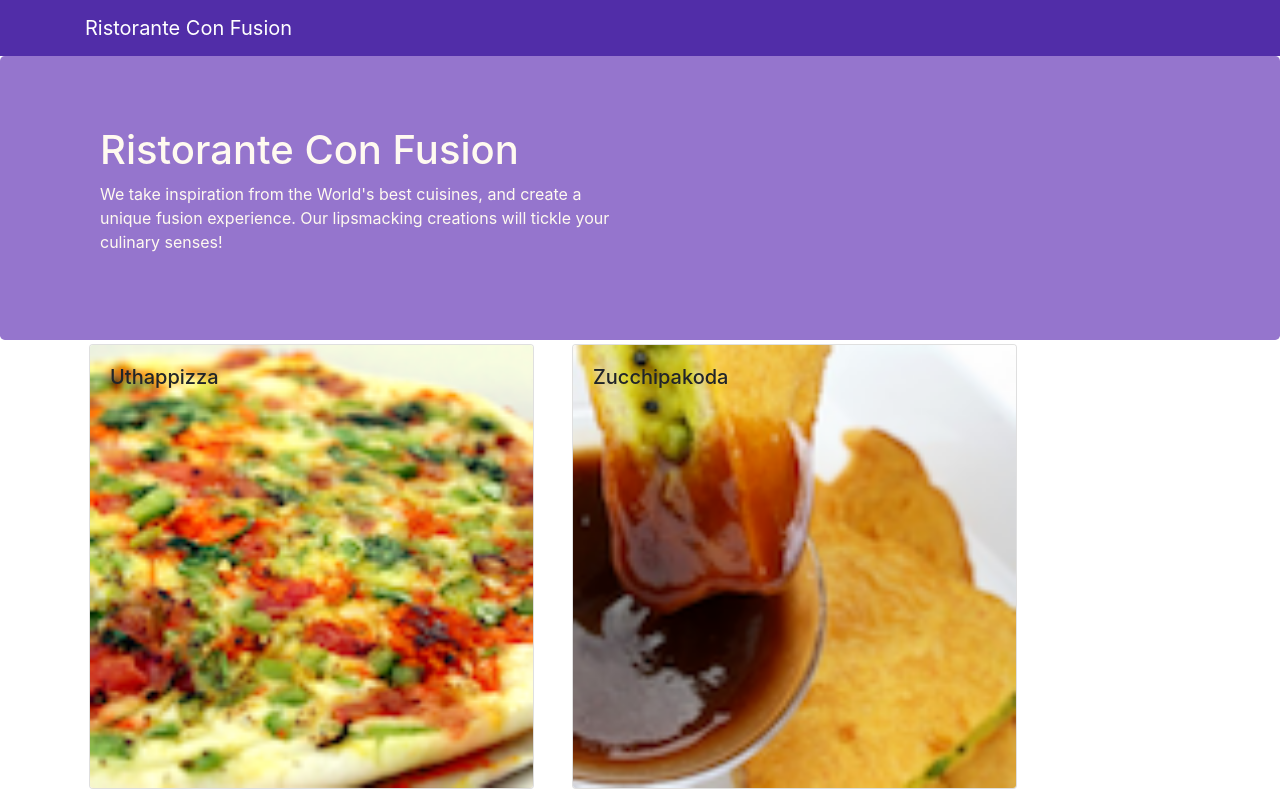
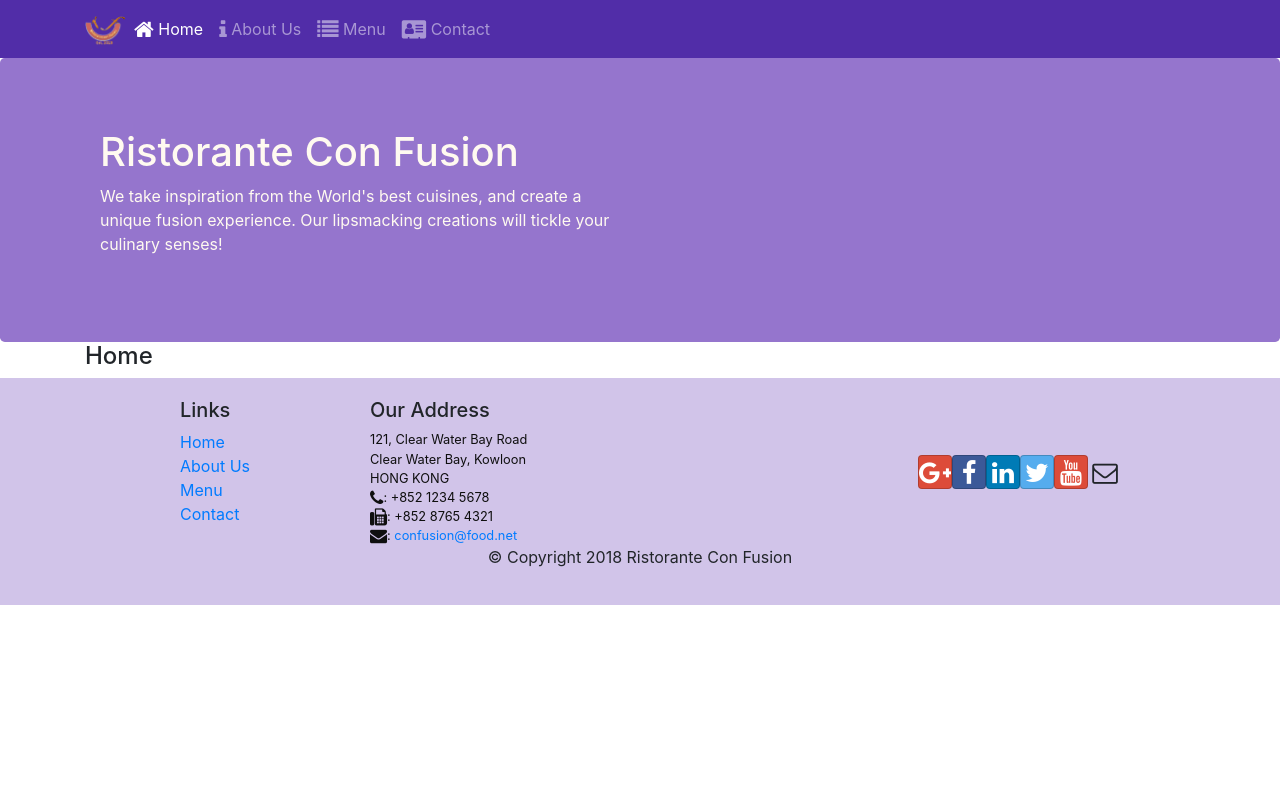
Before and after one commit to maoworshipper/react-confusion, a React (Create React App) app: page /home in a window 1280 px wide. Shown: the top 795 px of the page. Built offline with nearby package versions, Linux system fonts and the light colour scheme.

Commit message:
React Router OK

```diff
--- a/package.json
+++ b/package.json
@@ -12,6 +12,7 @@
     "react": "^17.0.2",
     "react-dom": "^17.0.2",
     "react-popper": "^0.9.5",
+    "react-router-dom": "^5.2.0",
     "react-scripts": "4.0.2",
     "reactstrap": "^5.0.0",
     "web-vitals": "^1.1.2"
--- a/src/App.js
+++ b/src/App.js
@@ -1,15 +1,18 @@
 import { Component } from 'react';
 import Main from './components/MainComponent';
 import './App.css';
+import { BrowserRouter } from 'react-router-dom';
 
 
 class App extends Component {
 
 render() {
   return(
+    <BrowserRouter>
     <div>
       <Main />
     </div>
+    </BrowserRouter>
   );
 }
 }
--- a/src/components/FooterComponent.js
+++ b/src/components/FooterComponent.js
@@ -1,4 +1,5 @@
 import React from 'react';
+import { Link } from 'react-router-dom';
 
 function Footer(props){
     return(
@@ -8,10 +9,10 @@
                     <div className="col-4 offset-1 col-sm-2">
                         <h5>Links</h5>
                         <ul className="list-unstyled">
-                            <li><a href="#">Home</a></li>
-                            <li><a href="#">About</a></li>
-                            <li><a href="#">Menu</a></li>
-                            <li><a href="contactus.html">Contact</a></li>
+                            <li><Link to="/home">Home</Link></li>
+                            <li><Link to="/aboutus">About Us</Link></li>
+                            <li><Link to="/menu">Menu</Link></li>
+                            <li><Link to="/contact">Contact</Link></li>
                         </ul>
                     </div>
                     <div className="col-7 col-sm-5">
--- a/src/components/HeaderComponent.js
+++ b/src/components/HeaderComponent.js
@@ -1,14 +1,56 @@
 import React, { Component } from 'react';
-import { Navbar, NavbarBrand, Jumbotron } from "reactstrap";
+import { Navbar, NavbarBrand, Nav, NavbarToggler, Collapse, NavItem, Jumbotron } from "reactstrap";
+import { NavLink } from 'react-router-dom';
 
 class Header extends Component {
+
+    constructor(props) {
+        super(props);
+        this.state = {
+            isNavOpen: false
+        }
+        this.toggleNav = this.toggleNav.bind(this);
+    }
+
+    toggleNav() {
+        this.setState({
+            isNavOpen: !this.state.isNavOpen
+        });
+    }
 
     render() {
         return(
             <React.Fragment>
-        <Navbar dark>
+        <Navbar dark expand="md">
         <div className="container">
-          <NavbarBrand href="/">Ristorante Con Fusion</NavbarBrand>
+            <NavbarToggler onClick={this.toggleNav} />
+          <NavbarBrand className="mr-auto" href="/">
+              <img src="assets/images/logo.png" height="30" width="41" alt="Ristorante Con Fusion" />
+          </NavbarBrand>
+          <Collapse isOpen={this.state.isNavOpen} navbar>
+          <Nav navbar>
+              <NavItem>
+                  <NavLink className="nav-link" to="/home">
+                      <span className="fa fa-home fa-lg"></span> Home
+                  </NavLink>
+              </NavItem>
+              <NavItem>
+                  <NavLink className="nav-link" to="/aboutus">
+                      <span className="fa fa-info fa-lg"></span> About Us
+                  </NavLink>
+              </NavItem>
+              <NavItem>
+                  <NavLink className="nav-link" to="/menu">
+                      <span className="fa fa-list fa-lg"></span> Menu
+                  </NavLink>
+              </NavItem>
+              <NavItem>
+                  <NavLink className="nav-link" to="/contactus">
+                      <span className="fa fa-address-card fa-lg"></span> Contact
+                  </NavLink>
+              </NavItem>
+          </Nav>
+          </Collapse>
         </div>
         </Navbar>
         <Jumbotron>
--- /dev/null
+++ b/src/components/HomeComponent.js
@@ -0,0 +1,10 @@
+import React from 'react';
+
+function Home(props) {
+    return(
+        <div className="container">
+            <h4>Home</h4>
+        </div>
+    );
+}
+export default Home;
--- a/src/components/MainComponent.js
+++ b/src/components/MainComponent.js
@@ -1,9 +1,11 @@
 import { Component } from 'react';
+import Home from './HomeComponent';
 import Menu from './MenuComponent';
 import DishDetail from './DishDetailComponent';
 import Header from './HeaderComponent';
 import Footer from './FooterComponent';
 import { DISHES } from '../shared/dishes';
+import { Switch, Route, Redirect } from 'react-router-dom';
 
 class Main extends Component {
 
@@ -12,22 +14,25 @@
 
     this.state = {
       dishes: DISHES,
-      selectedDish: null
+
     };
   }
 
-  onDishSelect(dishId){
-    this.setState({ selectedDish: dishId });
-}
+render() {
 
-render() {
+  const HomePage = () => {
+    return(
+      <Home />
+    );
+  }
   return(
     <div>
       <Header />
-      <Menu dishes={this.state.dishes}
-        onClick={(dishId) => this.onDishSelect(dishId)} />
-      <DishDetail
-        dish={this.state.dishes.filter((dish) => dish.id === this.state.selectedDish )[0]} />
+        <Switch>
+          <Route path="/home" component={HomePage} />
+          <Route exact path="/menu" component={() => <Menu dishes={this.state.dishes} />} />
+          <Redirect to="/home" />
+        </Switch>
       <Footer />
     </div>
   );
```
Also changed, not shown: 1 other file (tests, documents, lock files or other folders).
